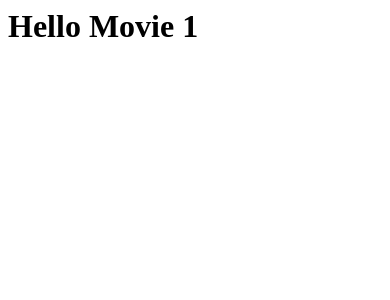
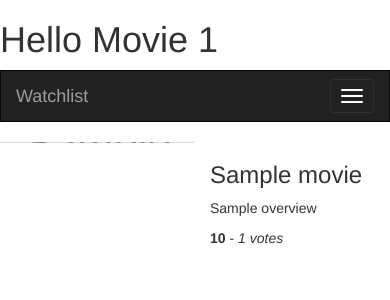
Before and after one commit to juru-juliette/Watchlist, a Flask app: template app/templates/movie.html in a window 390 px wide. Shown: the top 300 px of the page. Run offline with Flask 2, Linux system fonts and the light colour scheme; the template is opened without the code that fills it: most values are stand-ins (such as "Sample title", 1, 10 or a date in 2020); grey boxes marked "Sample" are stand-in pictures; parts of the project's set-up code (start-up, migrations or seed data) failed here and were passed over; some libraries are stand-ins or nearby versions.

Commit message:
adding movie details

```diff
--- a/app/__init__.py
+++ b/app/__init__.py
@@ -1,10 +1,14 @@
 from flask import Flask
 from .config import DevConfig
+from flask_bootstrap import Bootstrap
 # Initializing application
 app = Flask(__name__,instance_relative_config = True)
 
-from app import views
+
 # Setting up configuration
 app.config.from_object(DevConfig)
 app.config.from_pyfile('config.py')
+# Initializing Flask Extensions
+bootstrap = Bootstrap(app)
+
 from app import views
--- a/app/config.py
+++ b/app/config.py
@@ -2,7 +2,7 @@ class Config:
     '''
     General configuration parent class
     '''
-    pass
+
     MOVIE_API_BASE_URL ='https://api.themoviedb.org/3/movie/{}?api_key={}'
 
 
@@ -13,7 +13,7 @@ class ProdConfig(Config):
     Args:
         Config: The parent configuration class with General configuration settings
     '''
-    pass
+
 
 
 class DevConfig(Config):
--- a/app/models/__init__.py
+++ /dev/null
@@ -1,6 +0,0 @@
-1. Title - The name of the movie
-2. Overview - A short description on the movie
-3. image- The poster image for the movie
-4. vote_average - Average rating of the movie
-5. vote_count - How many people have rated the movie
-6. id - The movie id
--- /dev/null
+++ b/app/templates/base.html
@@ -0,0 +1,26 @@
+{% extends 'bootstrap/base.html'%}
+<!-- <!DOCTYPE html>
+<html lang="en">
+
+<head>
+    <meta charset="UTF-8">
+    {% if title %}
+    <title> {{ title }}</title>
+    {% else %}
+    <title> Welcome to the best Movie Review website </title>
+    {% endif %}
+</head>
+
+<body> -->
+    <!-- Content block -->
+
+    <!-- {% block content %} -->
+
+    <!-- {% endblock%} -->
+
+    !-- {% block navbar %}
+    {% include 'navbar.html' %}
+    {% endblock %}
+<!-- </body>
+
+</html> -->
--- a/app/templates/movie.html
+++ b/app/templates/movie.html
@@ -1 +1,23 @@
 <h1> Hello Movie {{ id }} </h1>
+{% extends 'base.html'%}
+<!-- Content block -->
+{% block content %}
+<div class="container">
+
+    <!-- Poster background -->
+    <div class="row">
+        <div class="col-xs-6 col-sm-6 col-md-6 col-lg-6 posterPath" style="background: url({{movie.poster}}) no-repeat center center">
+        </div>
+
+        <div class="col-xs-6 col-sm-6 col-md-6 col-lg-6 movie-details">
+            <h3>{{ movie.title }}</h3>
+
+            <p class="overview"> {{ movie.overview }}</p>
+            <p class="ratings"> <b> {{ movie.vote_average }}</b> - <i>{{ movie.vote_count}} votes </i> </p>
+
+
+        </div>
+    </div>
+
+</div>
+{% endblock %}
--- /dev/null
+++ b/app/templates/navbar.html
@@ -0,0 +1,30 @@
+<!DOCTYPE html>
+<html lang="en">
+
+<head>
+    <meta charset="UTF-8">
+
+</head>
+
+<body>
+    <div class="navbar navbar-inverse" role="navigation">
+        <div class="container-fluid">
+            <div class="navbar-header">
+                <button type="button" class="navbar-toggle" data-toggle="collapse" data-target=".navbar-collapse">
+                    <span class="sr-only">Toggle navigation</span>
+                    <span class="icon-bar"></span>
+                    <span class="icon-bar"></span>
+                    <span class="icon-bar"></span>
+                </button>
+                <a class="navbar-brand" href="/"> Watchlist </a>
+            </div>
+            <div class="navbar-collapse collapse">
+                <ul class="nav navbar-nav">
+                    <li><a href="/">Home</a></li>
+            </div>
+
+        </div>
+    </div>
+</body>
+
+</html>
```
Also changed, not shown: app/request.py (+20 -0 lines), app/templates/index.html (+18 -5 lines), app/templates/macros.html (added, +19 -0 lines), app/views.py (+18 -3 lines).
